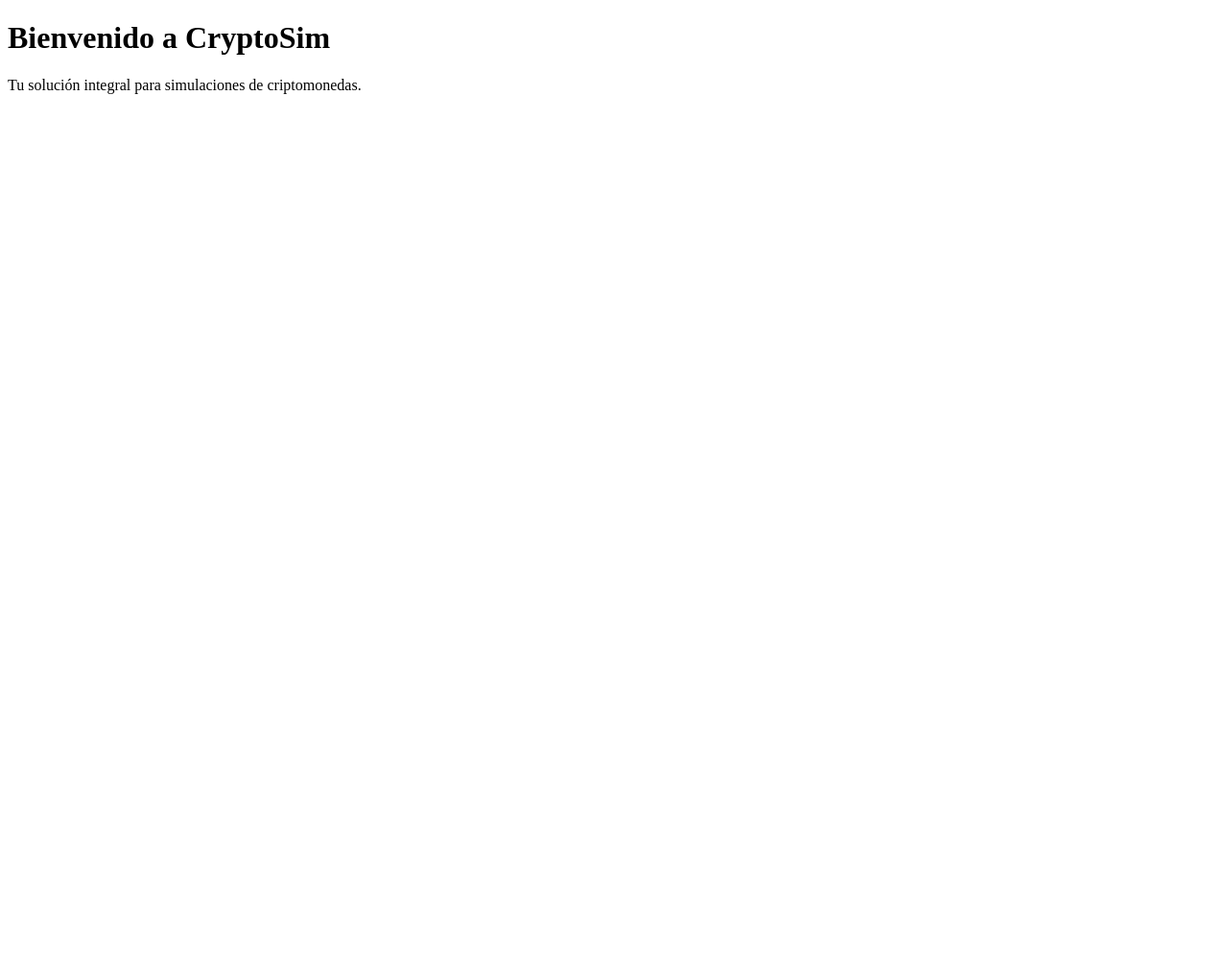
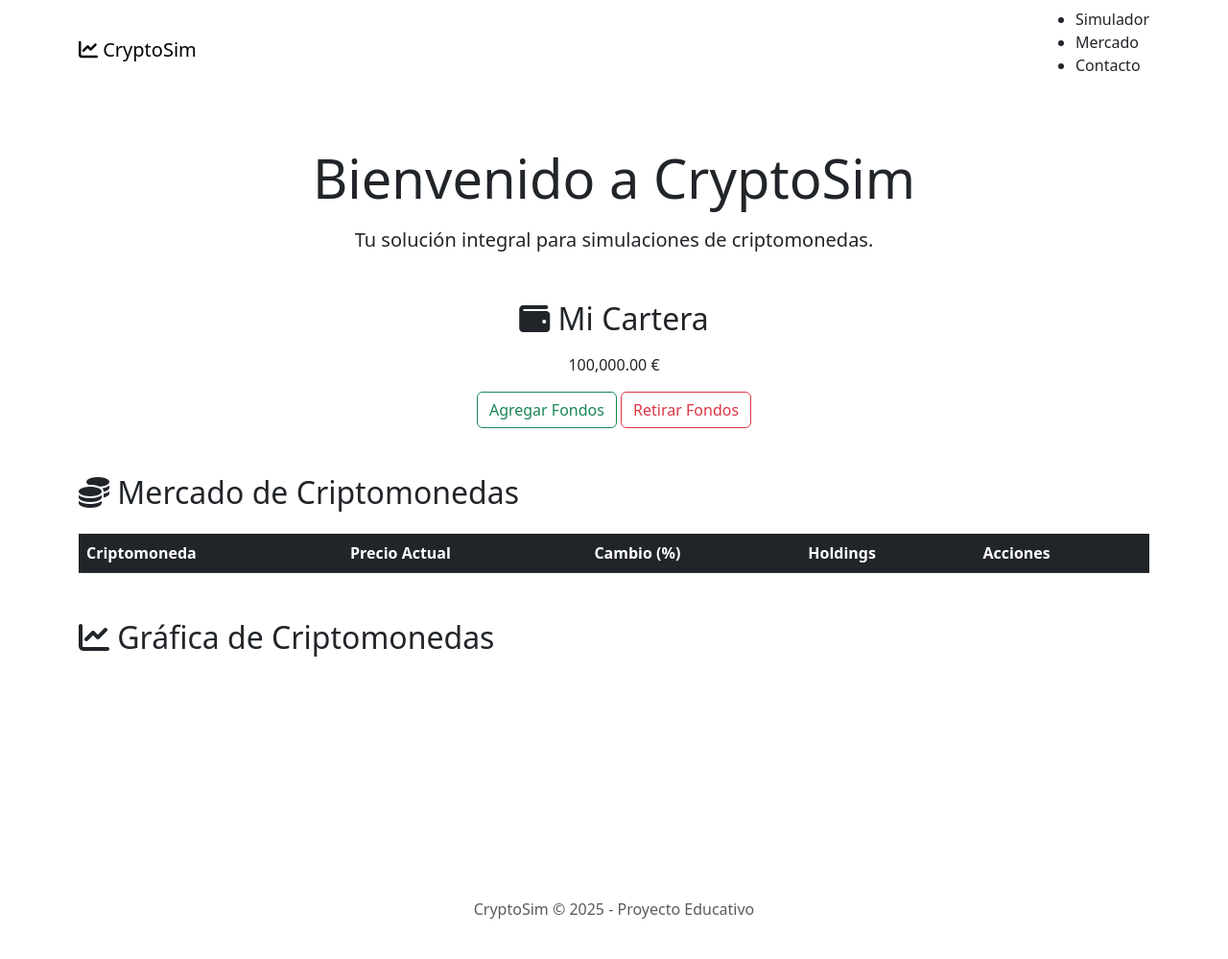
Before and after one commit to XukaiZhang/CryptoSim, a plain HTML site: page index.html in a window 1280 px wide. Shown: the whole page at 96% size. Before the commit the page ends 800 px from the top, so only its background shows below. Drawn offline with nearby package versions, Linux system fonts and the light colour scheme; some packages are replaced by stand-ins of ours; a script that the page names is missing.

Commit message:
Creación de la página inicio

```diff
--- a/index.html
+++ b/index.html
@@ -3,10 +3,90 @@
 <head>
     <meta charset="UTF-8">
     <meta name="viewport" content="width=device-width, initial-scale=1.0">
-    <title>CryptoSim</title>
+    <title>CryptoSim - Simulador de Trading</title>
+
+    <!-- Bootstrap CSS -->
+    <link rel="stylesheet" href="https://cdnjs.cloudflare.com/ajax/libs/bootstrap/5.3.0/css/bootstrap.min.css">
+
+    <!-- Font Awesome para iconos -->
+    <link rel="stylesheet" href="https://cdnjs.cloudflare.com/ajax/libs/font-awesome/6.4.0/css/all.min.css">
+
+    <!-- CSS Personalizado -->
+    <link rel="stylesheet" href="styles.css">
+
 </head>
 <body>
-    <h1>Bienvenido a CryptoSim</h1>
-    <p>Tu solución integral para simulaciones de criptomonedas.</p>
+    <!-- Barra de navegación -->
+    <nav class="navbar">
+        <div class="container">
+            <a class="navbar-brand" href="#inicio"><i class="fas fa-chart-line"></i> CryptoSim</a>
+            <ul>
+                <li class="nav-item"><a class="nav-link" href="#simulador">Simulador</a></li>
+                <li class="nav-item"><a class="nav-link" href="#mercado">Mercado</a></li>
+                <li class="nav-item"><a class="nav-link" href="#contacto">Contacto</a></li>
+            </ul>
+        </div>
+    </nav>
+
+    <!-- Contenido principal -->
+    <div class="container mt-5">
+
+        <!-- Bienvenida -->
+        <section id="inicio" class="text-center mb-5">
+            <h1 class="display-4 mb-3">Bienvenido a CryptoSim</h1>
+            <p class="lead">Tu solución integral para simulaciones de criptomonedas.</p>
+        </section>
+
+        <!-- Cartera del usuario -->
+        <section id="cartera-section" class="mb-5">
+            <div class="balance-cartera text-center">
+                <h2 class="mb-3"><i class="fas fa-wallet"></i> Mi Cartera</h2>
+                <div class="balance-cantidad" id="cartera">100,000.00 €</div>
+                <button class="btn btn-outline-success mt-3">Agregar Fondos</button>
+                <button class="btn btn-outline-danger mt-3">Retirar Fondos</button>
+            </div>
+        </section>
+
+        <!-- Tabla de criptomonedas -->
+        <section id="cripto-monedas" class="mb-5">
+            <h2 class="mb-4"><i class="fas fa-coins"></i> Mercado de Criptomonedas</h2>
+
+            <div class="tabla-cripto">
+                <table class="table table-dark table-hover">
+                    <thead>
+                        <tr>
+                            <th>Criptomoneda</th>
+                            <th>Precio Actual</th>
+                            <th>Cambio (%)</th>
+                            <th>Holdings</th>
+                            <th>Acciones</th>
+                        </tr>
+                    </thead>
+                    <tbody id="tabla-criptomonedas">
+                        <!-- Las filas de las criptomonedas se agregarán aquí dinámicamente -->
+                    </tbody>
+                </table>
+            </div>
+        </section>
+
+        <!-- Gráfica de criptomonedas-->
+        <section id="grafica" class="mb-5">
+            <div class="container-grafica">
+                <h2 class="mb-4"><i class="fas fa-chart-line"></i> Gráfica de Criptomonedas</h2>
+                <canvas id="grafica-criptomonedas"></canvas>
+            </div>
+        </section>
+
+    </div>
+
+    <!-- Pie de página -->
+    <footer class="text-center py-4 mt-5">
+        <p class="text-muted">CryptoSim &copy; 2025 - Proyecto Educativo</p>
+    </footer>
+
+    <!-- Librerías externas -->
+    <script src="https://cdnjs.cloudflare.com/ajax/libs/Chart.js/4.3.0/chart.umd.min.js"></script>
+    <script src="https://cdnjs.cloudflare.com/ajax/libs/sweetalert2/11.7.12/sweetalert2.all.min.js"></script>
+
 </body>
 </html>
```
